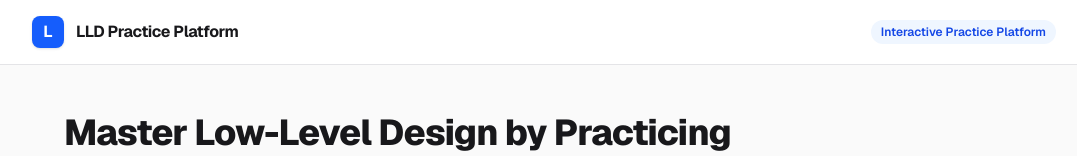
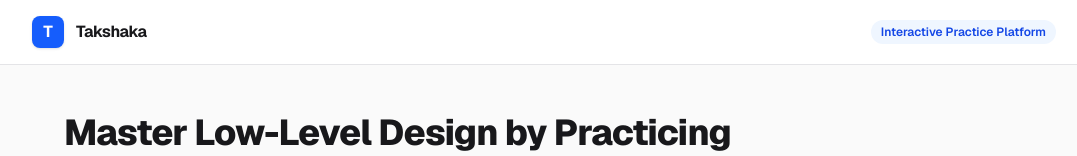
Before and after one commit to karambitbarrage15/Takshaka, a Next.js app: page / in a window 1280 px wide. Shown: the top 156 px of the page, without its empty margins (96-1173 px from the left). Built offline with nearby package versions, Linux system fonts and the light colour scheme.

Commit message:
Midas touch

```diff
--- a/src/app/layout.tsx
+++ b/src/app/layout.tsx
@@ -13,8 +13,8 @@ const geistMono = Geist_Mono({
 });
 
 export const metadata: Metadata = {
-  title: "Create Next App",
-  description: "Generated by create next app",
+  title: "Takshaka - LLD Practice Platform",
+  description: "Master Low-Level Design and machine coding interviews by practicing visually.",
 };
 
 export default function RootLayout({ children }: LayoutProps<"/">) {
--- a/src/app/page.tsx
+++ b/src/app/page.tsx
@@ -9,9 +9,9 @@ export default function HomePage() {
         <div className="mx-auto flex max-w-5xl items-center justify-between">
           <div className="flex items-center gap-3">
             <div className="flex h-8 w-8 items-center justify-center rounded-lg bg-blue-600 font-bold text-white shadow-sm">
-              L
+              T
             </div>
-            <span className="text-base font-bold tracking-tight">LLD Practice Platform</span>
+            <span className="text-base font-bold tracking-tight">Takshaka</span>
           </div>
           <span className="rounded-full bg-blue-50 px-2.5 py-1 text-xs font-semibold text-blue-700 dark:bg-blue-950 dark:text-blue-300">
             Interactive Practice Platform
```
